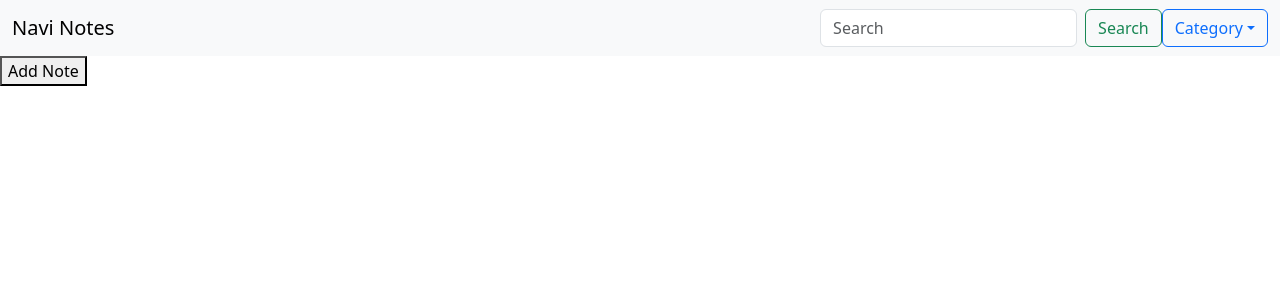
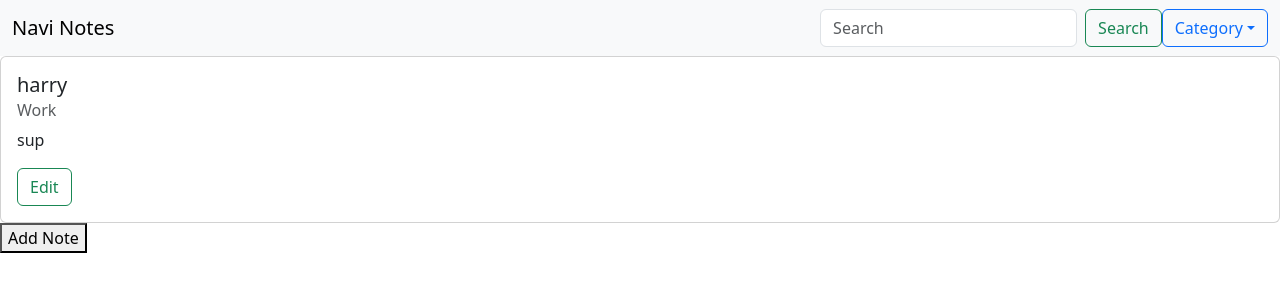
Before and after one commit to Jonnynavi/note-app, a React (Vite) app: page / in a window 1280 px wide. Shown: the top 300 px of the page. Built offline with nearby package versions, Linux system fonts and the light colour scheme.

Commit message:
changed object

```diff
--- a/src/App.jsx
+++ b/src/App.jsx
@@ -4,7 +4,14 @@ import NavBar from "./components/NavBar"
 import CreateNote from './components/CreateNote';
 
 function App(){
-    const [notes, setNotes] = useState([]);
+    const [notes, setNotes] = useState([
+        {
+            title: "harry",
+            category: "Work",
+            noteText: "sup",
+            id: 0
+        }
+    ]);
 
     const [createNoteShow, setCreateNoteShow] = useState(true);
 
@@ -12,11 +19,13 @@ function App(){
         let newNote ={
             title,
             category,
-            noteText
+            noteText,
+            id: Math.random() * 10
         };
 
         setNotes([...notes, newNote]);
     };
+
 
     function renderNewNote(){
         if(createNoteShow){
@@ -27,7 +36,7 @@ function App(){
     };
 
     return(
-        <div>
+        <div className='content'>
             <NavBar />
             {renderNewNote()}
         </div>
--- a/src/components/CreateNote.jsx
+++ b/src/components/CreateNote.jsx
@@ -21,7 +21,7 @@ function CreateNote({setCreateNoteShow, createNote}){
     }
 
     return(
-        <div>
+        <div className="create-note">
             <form onSubmit={handleSubmit}>
                 <div class="mb-3">
                     <label  class="form-label">Title</label>
--- /dev/null
+++ b/src/components/EditNote.jsx
@@ -0,0 +1,36 @@
+import { useState } from "react";
+import CategoriesDropDown from "./CategoriesDropDown";
+function EditNote({handleClick}){
+
+    const [textArea, setTextArea] = useState("");
+    const [title, setTitle] = useState("");
+
+    const handleSubmit = (e) => {
+        e.preventDefault();
+    }
+
+    const handleCategory = (e) => {
+        e.preventDefault();
+    }
+
+    return(
+        <div className="edit">
+            <form onSubmit={handleSubmit}>
+                <div class="mb-3">
+                    <label  class="form-label">Title</label>
+                    <input  class="form-control" onChange={(e) => setTitle(e.target.value)} value={title} />
+                </div>
+                <div class="mb-3">
+                    <CategoriesDropDown handleCategory={handleCategory}/>
+                </div>
+                <div class="mb-3">
+                    <label  class="form-label">Note</label>
+                    <textarea class="form-control" value={textArea} onChange={(e) => setTextArea(e.target.value)} rows="3"></textarea>
+                </div>
+                <button onClick={handleClick} className="btn btn-outline-success">Edit</button>
+            </form>
+        </div>
+    )
+}
+
+export default EditNote;
--- a/src/components/NoteList.jsx
+++ b/src/components/NoteList.jsx
@@ -19,7 +19,7 @@ function NoteList({setCreateNoteShow, noteList}){
     }
 
     return(
-        <div>
+        <div className="note-list">
             {renderNotes()}
             <button onClick={handleClick}>Add Note</button>
         </div>
--- a/src/components/NoteShow.jsx
+++ b/src/components/NoteShow.jsx
@@ -1,16 +1,31 @@
+import { useState } from "react";
+import EditNote from "./EditNote";
+
 function NoteShow({title, category, noteText}){
+    const [showEdit, setShowEdit] = useState(false)
+
+    const handleClick = () =>{
+        setShowEdit(!showEdit);
+    };
+
+    function renderEdit(){
+        if(!showEdit){
+            return  <div><h5 className="card-title">{title}</h5>
+            <h6 className="card-subtitle mb-2 text-body-secondary">{category}</h6>
+            <p className="card-text">{noteText}</p>
+            <button onClick={handleClick} className="Edit-button btn btn-outline-success">Edit</button>
+            </div>
+        }else{
+            return <EditNote handleClick={handleClick}/>
+        }
+    }
 
     return(
-        <div>
             <div className="card">
                 <div className="card-body">
-                    <h5 className="card-title">{title}</h5>
-                    <h6 className="card-subtitle mb-2 text-body-secondary">{category}</h6>
-                    <p className="card-text">{noteText}</p>
-                    <a href="#" className="card-link">Expand</a>
+                   {renderEdit()}
                 </div>
             </div>
-        </div>
     )
 }
 
```
Also changed, not shown: src/main.css (added).
